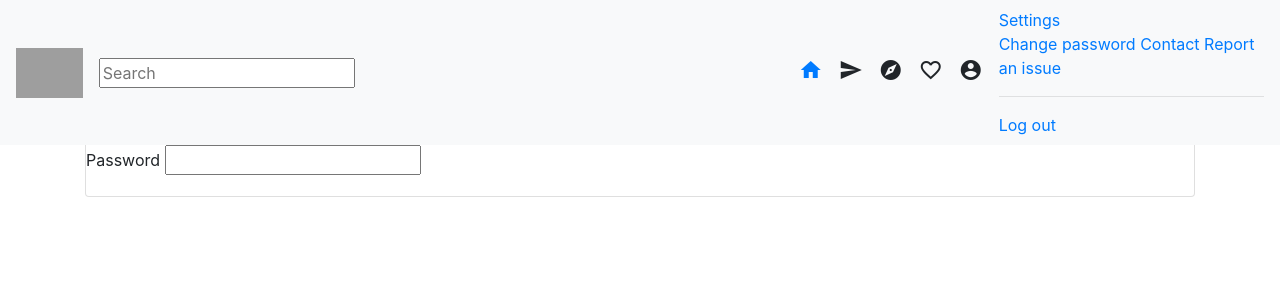
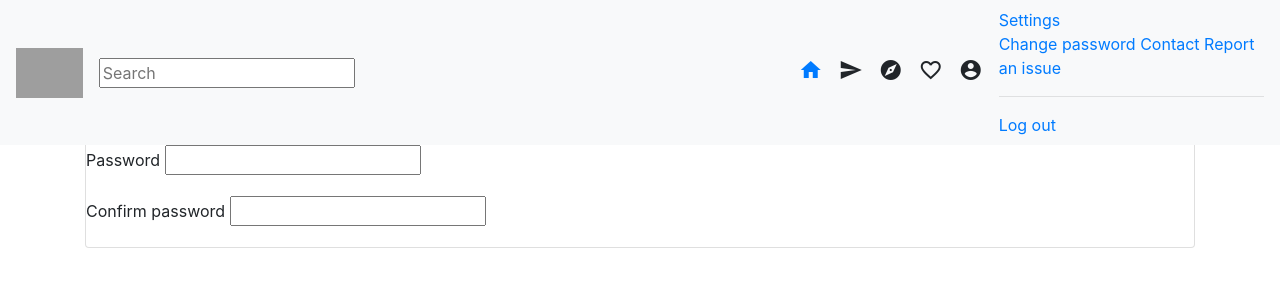
Before and after one commit to LincolnMoki/instagram, a Django app: template instagram/templates/instagram/signup.html in a window 1280 px wide. Shown: the top 300 px of the page. Run offline with Django 3.2, Linux system fonts and the light colour scheme; the template is opened without the code that fills it, so the values that code supplies are empty, except form fields; tables that the repository leaves empty hold one stand-in row (values such as "Sample post"); form fields are guessed from the names that the template uses; some libraries are stand-ins or nearby versions; grey boxes are pictures that could not be loaded.

Commit message:
added class field for confirm password

```diff
--- a/instagram/templates/instagram/signup.html
+++ b/instagram/templates/instagram/signup.html
@@ -46,6 +46,15 @@
     </span>
   </p>
     </div>
+    <div class="field">
+        <p class="control has-icons-left">
+        <label class="label is-medium">Confirm password</label>
+          {{ form.confirm_password }}
+          <span class="icon is-small is-left">
+      <i class="fas fa-lock"></i>
+    </span>
+  </p>
+    </div>
 
 
 
```
